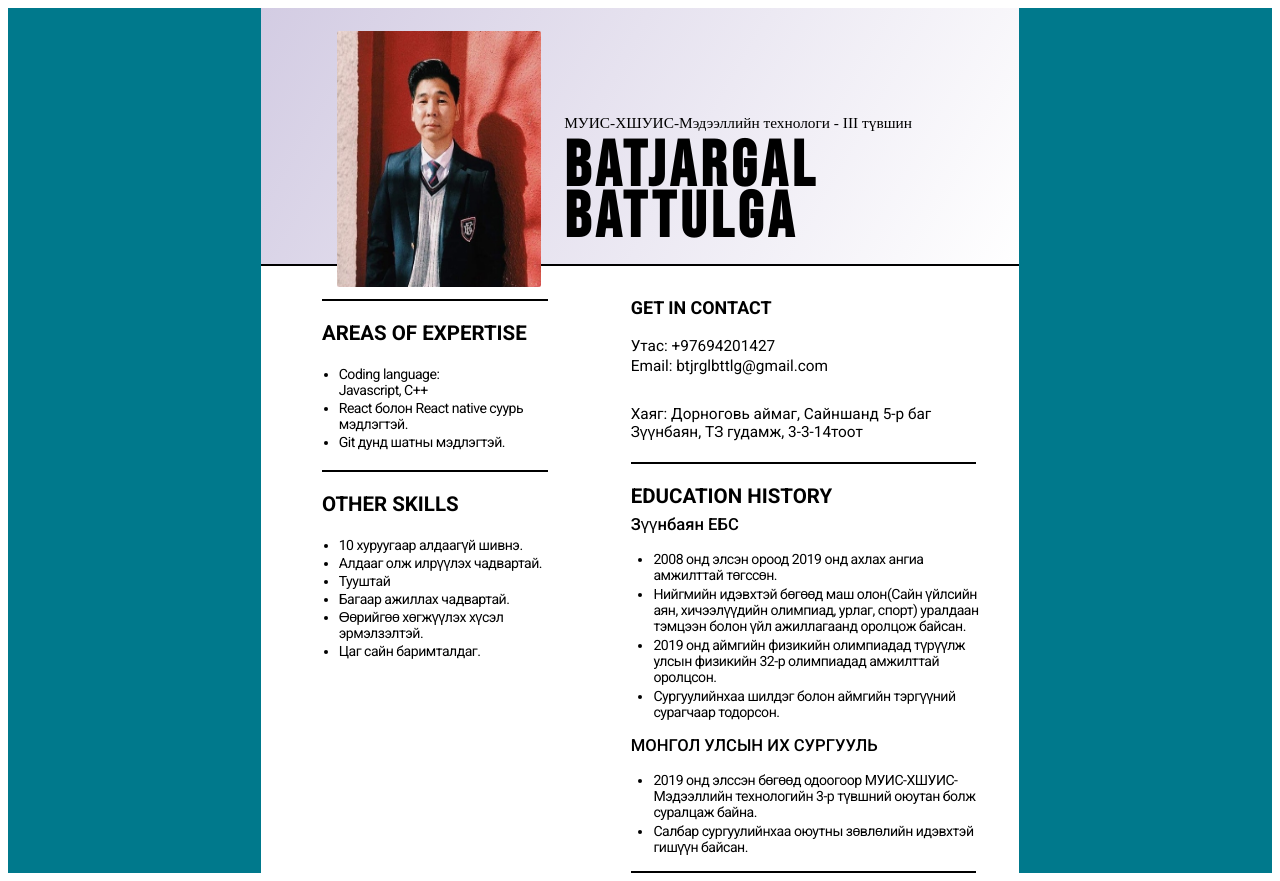
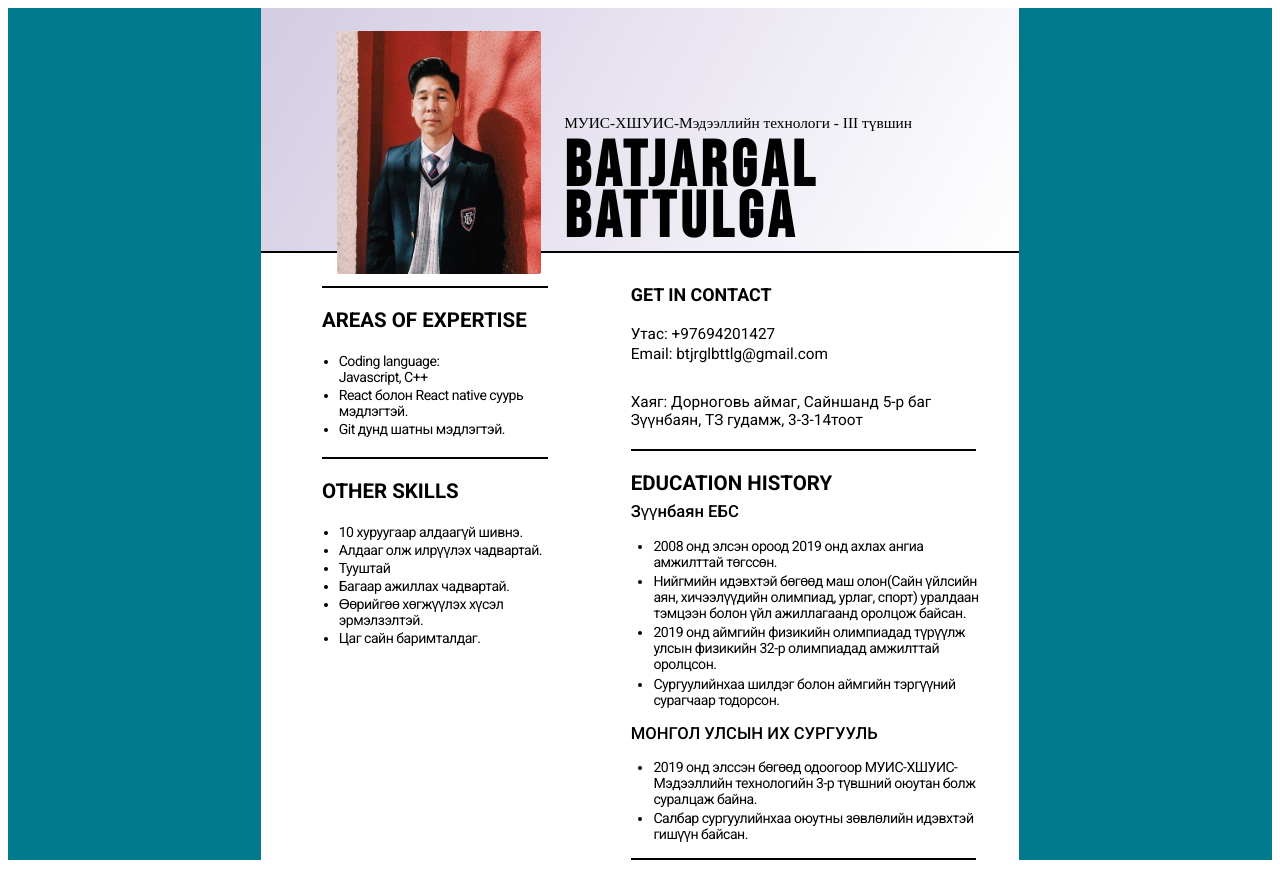
Before and after one commit to Bttlg/my_cv, a React (Create React App) app: page / in a window 1280 px wide. Built offline with nearby package versions, Linux system fonts and the light colour scheme.

Commit message:
last commit

```diff
--- a/src/components/header/Header.css
+++ b/src/components/header/Header.css
@@ -2,7 +2,7 @@
   display: flex;
   flex-direction: row;
   width: 60%;
-  height: 20vw;
+  height: 19vw;
   justify-content: space-evenly;
   /* background-color: cadetblue; */
   background-image: linear-gradient(120deg, #d3cce3, #fff);
```
